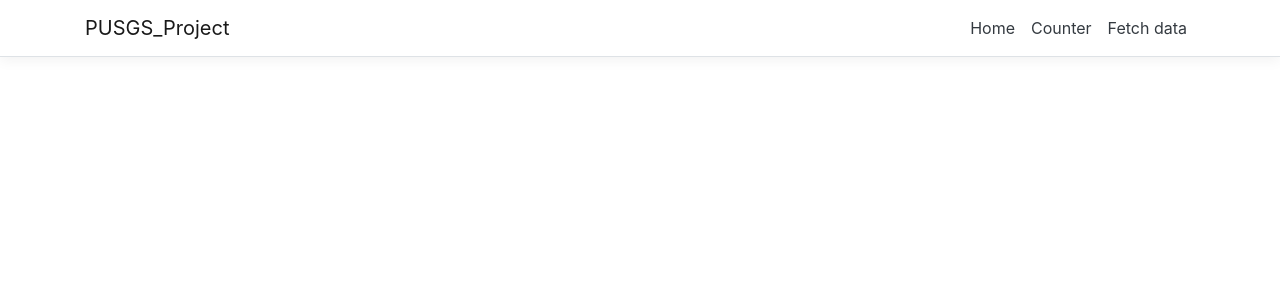
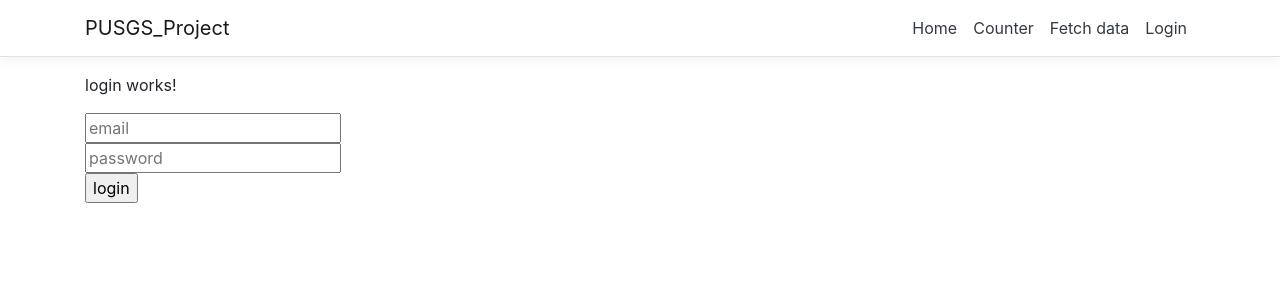
Before and after one commit to SrdjanStankov/Web2_Projekat, an Angular app in the folder PUSGS_Project/PUSGS_Project/ClientApp/: page /login in a window 1280 px wide. Before the commit this address led to /. Shown: the top 300 px of the page. Built offline with nearby package versions, Linux system fonts and the light colour scheme.

Commit message:
added simple login page

```diff
--- a/PUSGS_Project/PUSGS_Project/ClientApp/src/app/app.module.ts
+++ b/PUSGS_Project/PUSGS_Project/ClientApp/src/app/app.module.ts
@@ -9,6 +9,7 @@
 import { HomeComponent } from './home/home.component';
 import { CounterComponent } from './counter/counter.component';
 import { FetchDataComponent } from './fetch-data/fetch-data.component';
+import { LoginComponent } from './login/login.component';
 
 @NgModule({
   declarations: [
@@ -16,7 +17,8 @@
     NavMenuComponent,
     HomeComponent,
     CounterComponent,
-    FetchDataComponent
+    FetchDataComponent,
+    LoginComponent
   ],
   imports: [
     BrowserModule.withServerTransition({ appId: 'ng-cli-universal' }),
@@ -25,6 +27,7 @@
     RouterModule.forRoot([
       { path: '', component: HomeComponent, pathMatch: 'full' },
       { path: 'counter', component: CounterComponent },
+      { path: 'login', component: LoginComponent },
       { path: 'fetch-data', component: FetchDataComponent },
     ])
   ],
--- /dev/null
+++ b/PUSGS_Project/PUSGS_Project/ClientApp/src/app/login/login.component.html
@@ -0,0 +1,10 @@
+<p>login works!</p>
+
+
+<form #login="ngForm" (ngSubmit)="onClickSubmit(login.value)">
+  <input type="text" name="email" placeholder="email" ngModel>
+  <br />
+  <input type="password" name="password" placeholder="password" ngModel>
+  <br />
+  <input type="submit" value="login">
+</form>
--- /dev/null
+++ b/PUSGS_Project/PUSGS_Project/ClientApp/src/app/login/login.component.ts
@@ -0,0 +1,20 @@
+import { Component, OnInit } from '@angular/core';
+
+@Component({
+  selector: 'app-login',
+  templateUrl: './login.component.html',
+  styleUrls: ['./login.component.css']
+})
+export class LoginComponent implements OnInit {
+
+    constructor() {
+  }
+
+  ngOnInit() {
+  }
+
+  onClickSubmit(formData) {
+    alert('Your Email is : ' + formData.email + ' Your Password is : ' + formData.password);
+  }
+
+}
--- a/PUSGS_Project/PUSGS_Project/ClientApp/src/app/nav-menu/nav-menu.component.html
+++ b/PUSGS_Project/PUSGS_Project/ClientApp/src/app/nav-menu/nav-menu.component.html
@@ -1,41 +1,32 @@
 <header>
-  <nav
-    class="navbar navbar-expand-sm navbar-toggleable-sm navbar-light bg-white border-bottom box-shadow mb-3"
-  >
+  <nav class="navbar navbar-expand-sm navbar-toggleable-sm navbar-light bg-white border-bottom box-shadow mb-3">
     <div class="container">
       <a class="navbar-brand" [routerLink]="['/']">PUSGS_Project</a>
-      <button
-        class="navbar-toggler"
+      <button class="navbar-toggler"
               type="button"
               data-toggle="collapse"
               data-target=".navbar-collapse"
               aria-label="Toggle navigation"
               [attr.aria-expanded]="isExpanded"
-        (click)="toggle()"
-      >
+              (click)="toggle()">
         <span class="navbar-toggler-icon"></span>
       </button>
-      <div
-        class="navbar-collapse collapse d-sm-inline-flex flex-sm-row-reverse"
-        [ngClass]="{ show: isExpanded }"
-      >
+      <div class="navbar-collapse collapse d-sm-inline-flex flex-sm-row-reverse"
+           [ngClass]="{ show: isExpanded }">
         <ul class="navbar-nav flex-grow">
-          <li
-            class="nav-item"
+          <li class="nav-item"
               [routerLinkActive]="['link-active']"
-            [routerLinkActiveOptions]="{ exact: true }"
-          >
+              [routerLinkActiveOptions]="{ exact: true }">
             <a class="nav-link text-dark" [routerLink]="['/']">Home</a>
           </li>
           <li class="nav-item" [routerLinkActive]="['link-active']">
-            <a class="nav-link text-dark" [routerLink]="['/counter']"
-              >Counter</a
-            >
+            <a class="nav-link text-dark" [routerLink]="['/counter']">Counter</a>
           </li>
           <li class="nav-item" [routerLinkActive]="['link-active']">
-            <a class="nav-link text-dark" [routerLink]="['/fetch-data']"
-              >Fetch data</a
-            >
+            <a class="nav-link text-dark" [routerLink]="['/fetch-data']">Fetch data</a>
+          </li>
+          <li class="nav-item" [routerLinkActive]="['link-active']">
+            <a class="nav-link text-dark" [routerLink]="['/login']">Login</a>
           </li>
         </ul>
       </div>
```
Also changed, not shown: PUSGS_Project/PUSGS_Project/ClientApp/src/app/login/login.component.css (added), 1 other file (tests, documents, lock files or other folders). Lines whose indentation alone changed are shown as unchanged.
